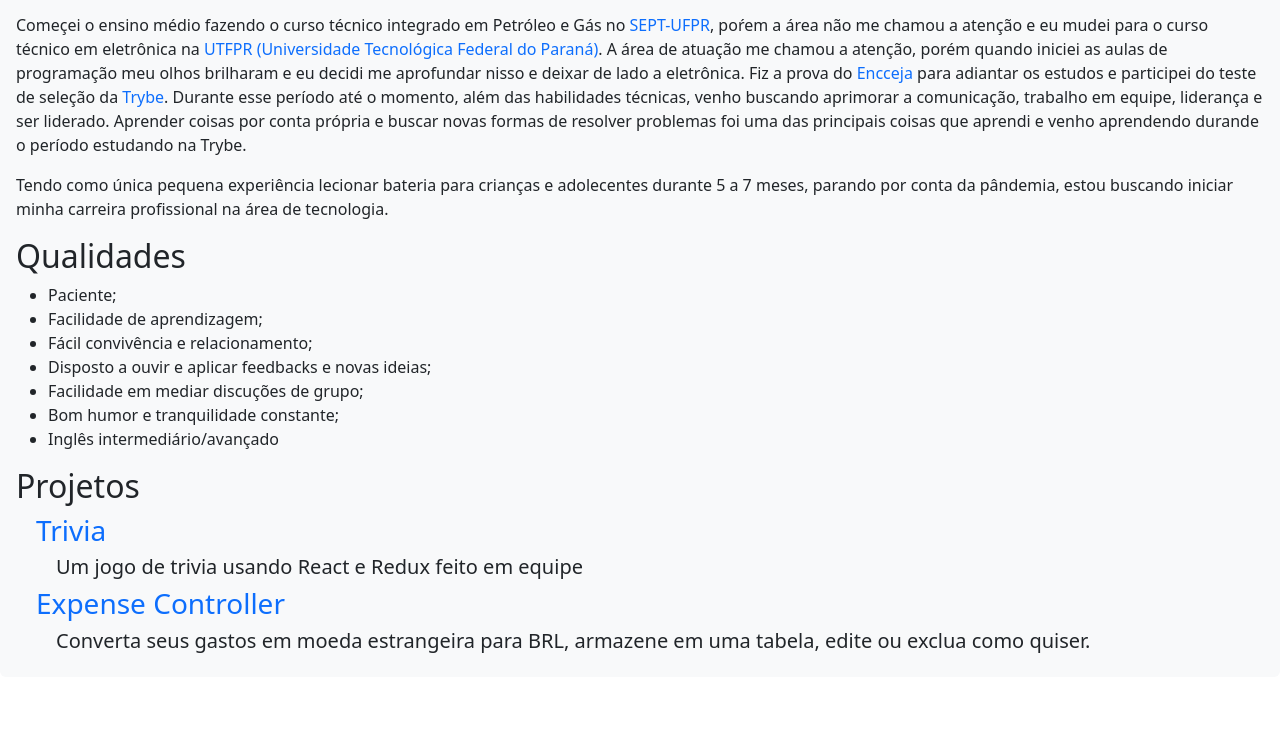
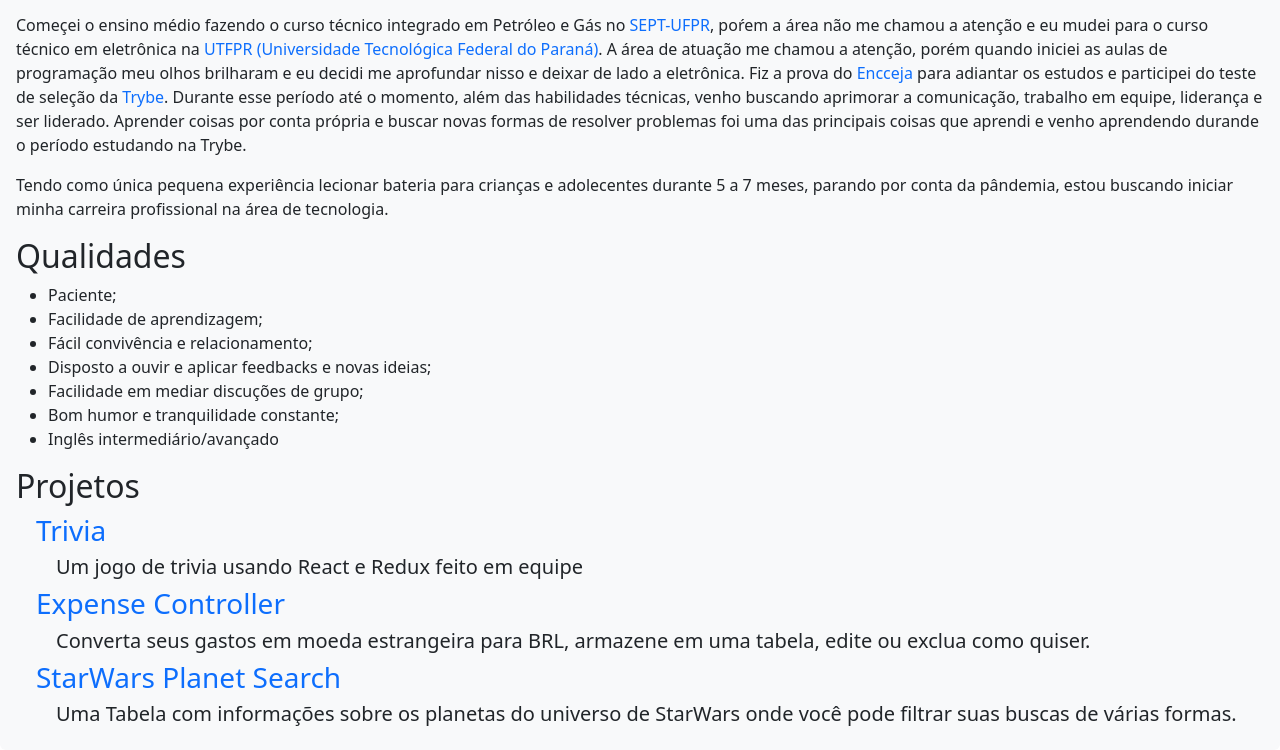
Before and after one commit to naaharo/naaharo.github.io, a plain HTML site: page index.html in a window 1280 px wide. Shown: the part 831-1581 px from the top of the page. Before the commit the page ends 1508 px from the top, so only its background shows below. Drawn offline with nearby package versions, Linux system fonts and the light colour scheme.

Commit message:
add project SW Planet Search

```diff
--- a/index.html
+++ b/index.html
@@ -90,7 +90,12 @@
 
         <div class="projetos">
           <h3><a href="https://github.com/naaharo/expense-controller">Expense Controller</a></h3>
-          <h5 class="description">Converta seus gastos em moeda estrangeira para BRL, armazene em uma tabela, edite ou exclua como quiser. </h5>
+          <h5 class="description">Converta seus gastos em moeda estrangeira para BRL, armazene em uma tabela, edite ou exclua como quiser.</h5>
+        </div>
+
+        <div class="projetos">
+          <h3><a href="https://github.com/naaharo/starwars-planet-search">StarWars Planet Search</a></h3>
+          <h5 class="description">Uma Tabela com informações sobre os planetas do universo de StarWars onde você pode filtrar suas buscas de várias formas.</h5>
         </div>
 
       </div>
```
